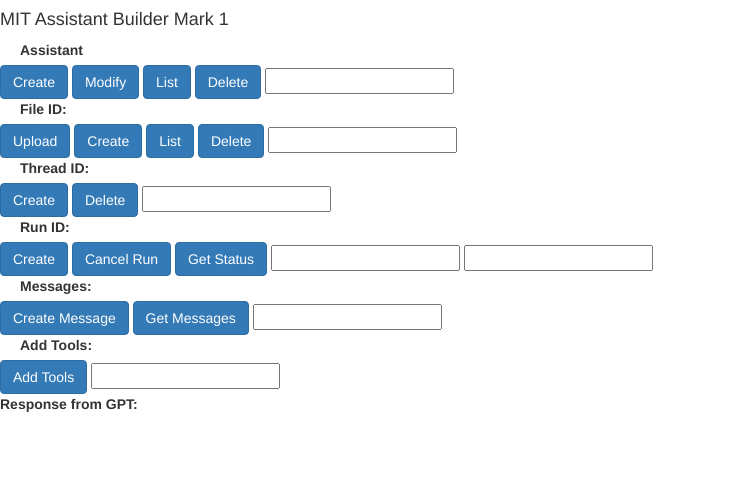
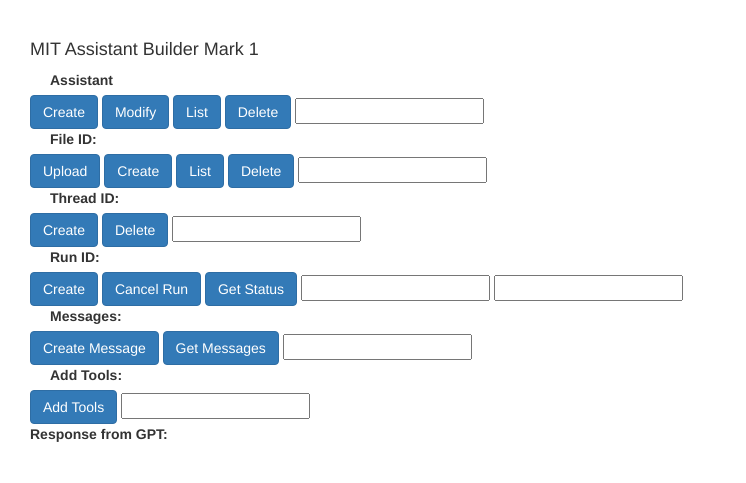
Before and after one commit to johntango/Assistants_Demo001, a website: page index.html in a window 1280 px wide. Shown: the whole page, without its empty margins (0-746 px from the left). Drawn offline with nearby package versions, Linux system fonts and the light colour scheme.

Commit message:
Margins update

```diff
--- a/index.html
+++ b/index.html
@@ -14,12 +14,13 @@
         align-items: left;
         margin-left: 20px;
       }
-
-      .div-container {
-        display: flex;
-        flex-direction: row;
-        align-items: left;
-        margin: 10px;
+      .card {
+        margin: 20 auto; /* Added */
+        float: none; /* Added */
+        margin-bottom: 10px; /* Added */
+      }
+      .card-body {
+        padding: 30px;
       }
     </style>
     <!-- jQuery library -->
@@ -82,7 +83,8 @@
       }
     </script>
   </head>
-
+  <div class="card" >
+    <div class="card-body">
       <h4>MIT Assistant Builder Mark 1</h4>
       <label for="assistant_id" class="label-container">Assistant</label>
 
@@ -127,5 +129,7 @@
       </div>
       <div id="response"></div>
       <div id="functions"></div>
+    </div>
+    </div>
   </body>
 </html>
```
Lines whose indentation alone changed are shown as unchanged.
